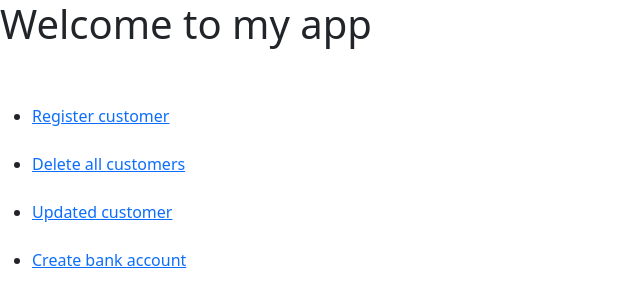
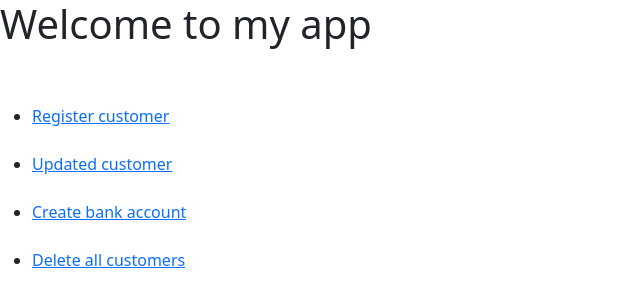
Before and after one commit to LazaroDamasceno/Bank-Account-For-Individual-Customer-System, a React (Vite) app in the folder ui/: page / in a window 1280 px wide. Shown: the top 304 px of the page, without its empty margins (0-640 px from the left). Built offline with nearby package versions, Linux system fonts and the light colour scheme; the HTML template or start-up script is replaced by a standard one.

Commit message:
Changed Home.tsx

```diff
--- a/ui/src/Home.tsx
+++ b/ui/src/Home.tsx
@@ -12,16 +12,16 @@ export const Home = () => {
                 </li>
                 <br/>
                 <li>
-                    <Link to="/delete-all-customers">Delete all customers</Link>
-                </li>
-                <br/>
-                <li>
                     <Link to="/update-customer">Updated customer</Link>
                 </li>
                 <br />
                 <li>
                     <Link to="/create-bank-account">Create bank account</Link>
                 </li>
+                <br/>
+                <li>
+                    <Link to="/delete-all-customers">Delete all customers</Link>
+                </li>
             </ul>
         </>
     )
```
